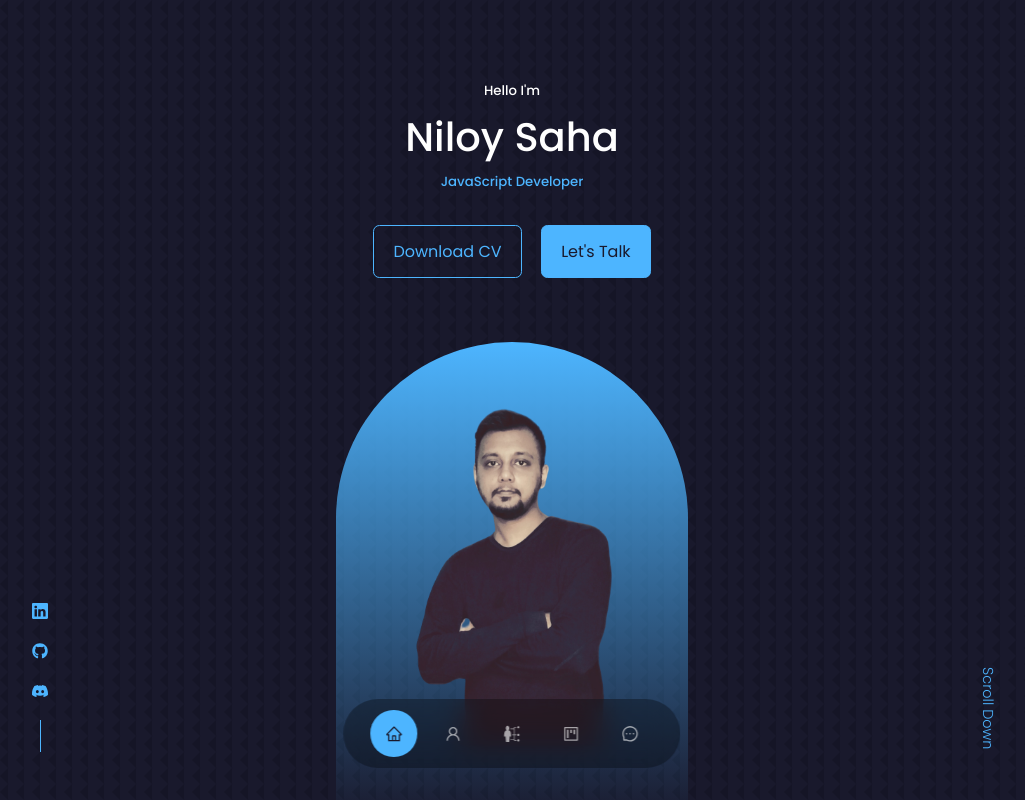
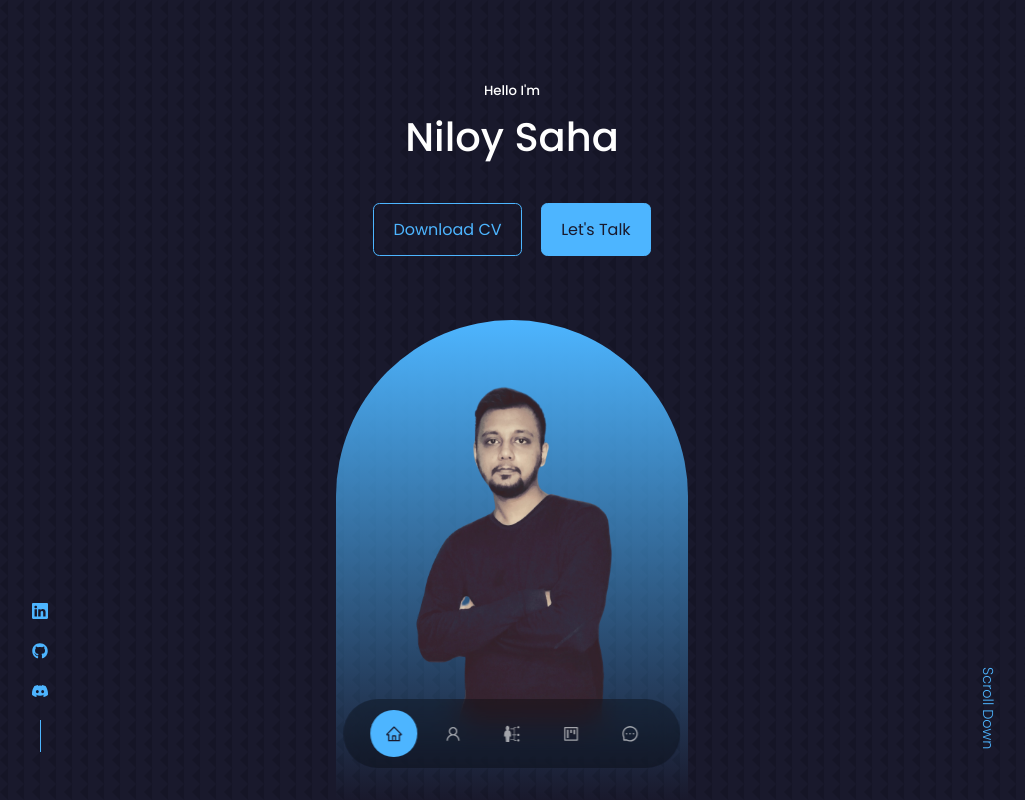
Before and after one commit to Niloy173/PortFolio-React, a React (Create React App) app: page / in a window 1280 px wide. Shown: the top 800 px of the page, without its empty margins (128-1153 px from the left). Built offline with nearby package versions, Linux system fonts and the light colour scheme.

Commit message:
owner isn't ready for this title now

```diff
--- a/src/header/Header.jsx
+++ b/src/header/Header.jsx
@@ -16,7 +16,7 @@ const Header = () => {
 
           <h5>Hello I'm</h5>
           <h1>Niloy Saha</h1>
-          <h5 className="text-light">JavaScript Developer</h5>
+          {/*<h5 className="text-light">JavaScript Developer</h5>*/}
 
           <ButtonAction/>
           <HeaderSocial/>
```
